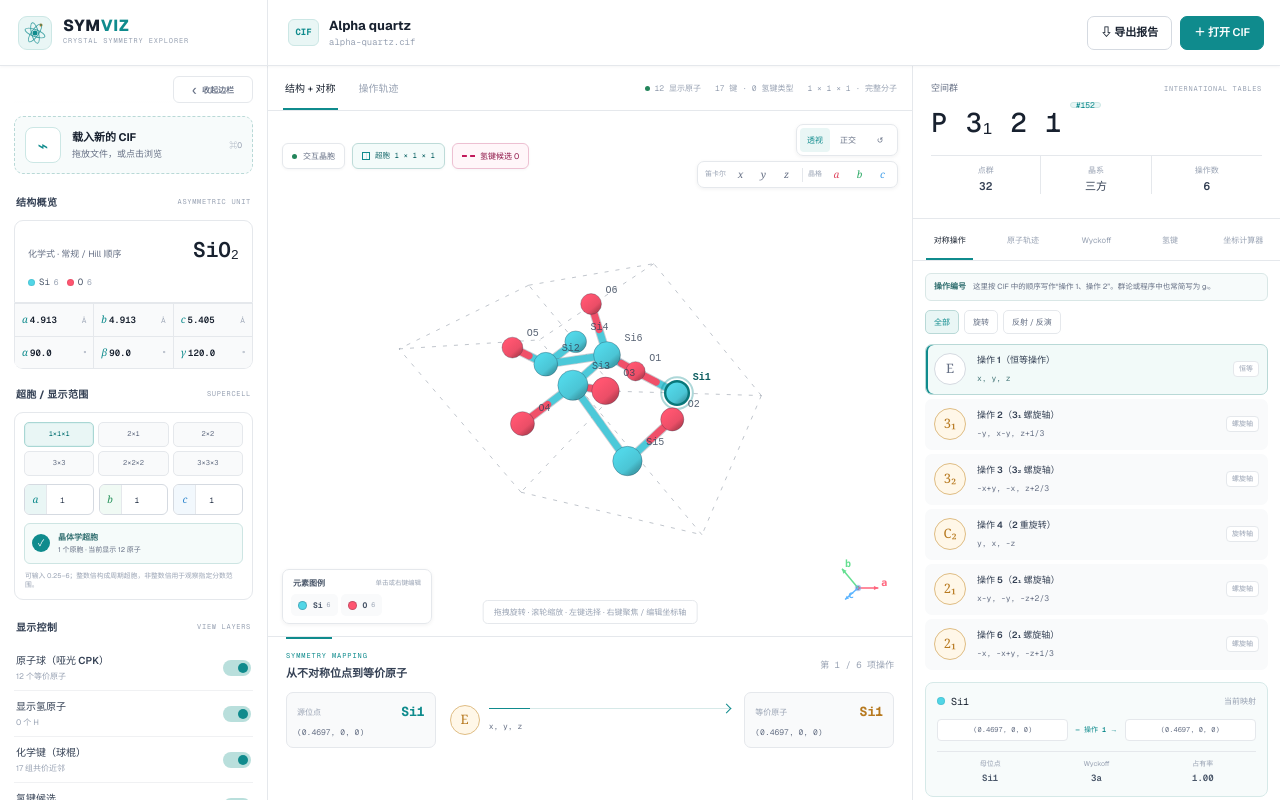
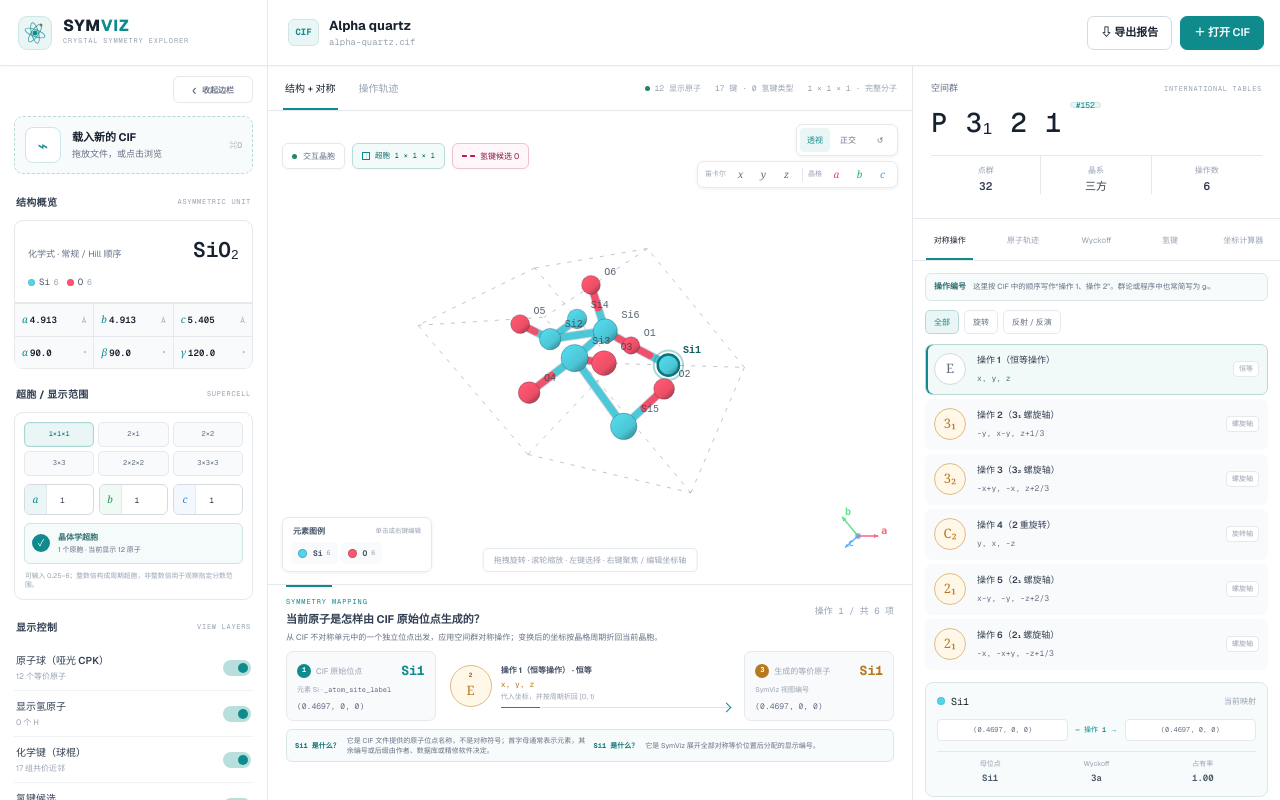
Before and after one commit to gutubu/SymVizCrystal, a Next.js app: page / in a window 1280 px wide. Built offline with nearby package versions, Linux system fonts and the light colour scheme.

Commit message:
Clarify symmetry mapping labels

```diff
--- a/app/globals.css
+++ b/app/globals.css
@@ -420,7 +420,7 @@ canvas:focus-visible {
   display: grid;
   grid-column: 2;
   grid-row: 2;
-  grid-template-rows: 45px minmax(330px, 1fr) 164px;
+  grid-template-rows: 45px minmax(330px, 1fr) 216px;
   min-width: 0;
   min-height: 0;
   overflow: hidden;
@@ -663,7 +663,7 @@ canvas:focus-visible {
 
 .symmetry-story {
   position: relative;
-  padding: 14px 18px 16px;
+  padding: 12px 18px 14px;
   border-top: 1px solid var(--line);
   background: #fff;
 }
@@ -673,20 +673,31 @@ canvas:focus-visible {
 .eyebrow { color: var(--accent); font-family: var(--font-geist-mono), monospace; font-size: 7px; letter-spacing: .13em; }
 .story-title strong { margin-top: 3px; color: #344054; font-size: 11px; font-weight: 630; }
 .story-count { color: var(--subtle); font-family: var(--font-geist-mono), monospace; font-size: 9px; }
+.mapping-intro { margin: 5px 0 0; color: var(--muted); font-size: 8px; line-height: 1.4; }
 
-.mapping-row { display: grid; grid-template-columns: minmax(110px, .8fr) minmax(190px, 1.5fr) minmax(110px, .8fr); align-items: center; gap: 14px; margin-top: 11px; }
-.mapping-node { display: grid; grid-template-columns: 1fr auto; align-items: center; gap: 1px 8px; min-width: 0; height: 56px; padding: 8px 10px; border: 1px solid var(--line); border-radius: 7px; background: var(--panel-soft); }
-.mapping-node span { color: var(--subtle); font-size: 8px; }
+.mapping-row { display: grid; grid-template-columns: minmax(140px, .8fr) minmax(230px, 1.5fr) minmax(140px, .8fr); align-items: center; gap: 14px; margin-top: 8px; }
+.mapping-node { display: grid; grid-template-columns: 1fr auto; align-items: center; gap: 1px 8px; min-width: 0; min-height: 70px; padding: 7px 10px; border: 1px solid var(--line); border-radius: 7px; background: var(--panel-soft); }
+.mapping-node span { display: inline-flex; align-items: center; gap: 5px; color: var(--subtle); font-size: 8px; }
+.mapping-node span b { display: grid; width: 14px; height: 14px; place-items: center; border-radius: 50%; color: #fff; background: var(--accent); font-family: var(--font-geist-mono), monospace; font-size: 7px; }
 .mapping-node strong { color: var(--accent); font-family: var(--font-geist-mono), monospace; font-size: 13px; }
-.mapping-node small { grid-column: 1 / -1; overflow: hidden; color: var(--muted); font-family: var(--font-geist-mono), monospace; font-size: 8px; text-overflow: ellipsis; white-space: nowrap; }
+.mapping-node small { grid-column: 1 / -1; overflow: hidden; color: var(--subtle); font-size: 7px; text-overflow: ellipsis; white-space: nowrap; }
+.mapping-node small code { color: #667085; font-family: var(--font-geist-mono), monospace; }
+.mapping-node em { grid-column: 1 / -1; color: var(--muted); font-family: var(--font-geist-mono), monospace; font-size: 8px; font-style: normal; }
 .mapping-node.target strong { color: var(--amber); }
+.mapping-node.target span b { background: var(--amber); }
 
-.mapping-operation { display: grid; grid-template-columns: 30px 1fr; align-items: center; gap: 5px 9px; min-width: 0; }
-.mapping-operation > span { grid-row: 1 / 3; display: grid; width: 30px; height: 30px; place-items: center; border: 1px solid #dfbd84; border-radius: 50%; color: var(--amber); background: var(--amber-soft); font-family: Georgia, serif; font-size: 13px; }
-.mapping-operation > div { position: relative; height: 1px; background: #d6e9e8; }
-.mapping-operation > div::after { position: absolute; top: -3px; right: 0; width: 7px; height: 7px; content: ""; border-top: 1px solid var(--accent); border-right: 1px solid var(--accent); transform: rotate(45deg); }
-.mapping-operation > div i { position: absolute; top: 0; left: 0; height: 1px; background: var(--accent); transition: width .25s ease; }
-.mapping-operation small { overflow: hidden; color: var(--muted); font-family: var(--font-geist-mono), monospace; font-size: 8px; text-overflow: ellipsis; white-space: nowrap; }
+.mapping-operation { display: grid; grid-template-columns: 42px minmax(0, 1fr); align-items: center; gap: 5px 9px; min-width: 0; }
+.mapping-operation > span { grid-row: 1 / 3; display: flex; align-items: center; flex-direction: column; justify-content: center; width: 42px; height: 42px; gap: 1px; border: 1px solid #dfbd84; border-radius: 50%; color: var(--amber); background: var(--amber-soft); font-family: Georgia, serif; font-size: 13px; }
+.mapping-operation > span b { color: #9a6a20; font-family: var(--font-geist-mono), monospace; font-size: 6px; font-weight: 650; }
+.mapping-operation-copy { display: flex; min-width: 0; flex-direction: column; gap: 2px; }
+.mapping-operation-copy strong { overflow: hidden; color: #475467; font-size: 8px; font-weight: 620; text-overflow: ellipsis; white-space: nowrap; }
+.mapping-operation-copy code { overflow: hidden; color: var(--amber); font-family: var(--font-geist-mono), monospace; font-size: 8px; text-overflow: ellipsis; white-space: nowrap; }
+.mapping-operation-copy small { overflow: hidden; color: var(--subtle); font-size: 7px; text-overflow: ellipsis; white-space: nowrap; }
+.mapping-arrow { position: relative; height: 1px; background: #d6e9e8; }
+.mapping-arrow::after { position: absolute; top: -3px; right: 0; width: 7px; height: 7px; content: ""; border-top: 1px solid var(--accent); border-right: 1px solid var(--accent); transform: rotate(45deg); }
+.mapping-arrow i { position: absolute; top: 0; left: 0; height: 1px; background: var(--accent); transition: width .25s ease; }
+.mapping-label-help { display: grid; grid-template-columns: auto minmax(0, 1fr) auto minmax(0, 1fr); align-items: center; gap: 4px 7px; margin-top: 8px; padding: 6px 8px; border: 1px solid #d6e9e8; border-radius: 6px; color: var(--muted); background: #f7fbfb; font-size: 7px; line-height: 1.35; }
+.mapping-label-help b { color: #0d7476; font-family: var(--font-geist-mono), monospace; font-size: 7px; white-space: nowrap; }
 
 .right-panel {
   display: grid;
@@ -964,17 +975,28 @@ canvas:focus-visible {
   .left-panel { order: 2; max-height: none; border-right: 0; border-bottom: 1px solid var(--line); }
   .app-shell.sidebar-collapsed .left-panel { min-height: 48px; max-height: 48px; padding: 5px 10px; }
   .app-shell.sidebar-collapsed .drawer-control button { width: 100%; height: 36px; }
-  .workspace { order: 1; display: grid; min-height: 690px; grid-template-rows: 43px 470px 177px; }
+  .workspace { order: 1; display: grid; min-height: 743px; grid-template-rows: 43px 470px 230px; }
   .right-panel { order: 3; min-height: 670px; }
   .workspace-stats { display: none; }
-  .mapping-row { grid-template-columns: 1fr 90px 1fr; gap: 7px; }
-  .mapping-operation { grid-template-columns: 25px 1fr; gap: 4px; }
-  .mapping-operation > span { width: 25px; height: 25px; }
+  .mapping-row { grid-template-columns: 1fr minmax(120px, .9fr) 1fr; gap: 7px; }
+  .mapping-operation { grid-template-columns: 34px minmax(0, 1fr); gap: 4px; }
+  .mapping-operation > span { width: 34px; height: 34px; }
+  .mapping-label-help { grid-template-columns: auto minmax(0, 1fr); }
   .canvas-topbar { right: 8px; left: 8px; }
   .view-presets > span { display: none; }
   .element-legend { right: 8px; bottom: 45px; left: 8px; max-width: none; }
 }
 
+@media (max-width: 520px) {
+  .workspace { min-height: 900px; grid-template-rows: 43px 430px 427px; }
+  .symmetry-story { overflow-y: auto; }
+  .story-count { display: none; }
+  .mapping-row { grid-template-columns: 1fr; }
+  .mapping-operation { grid-template-columns: 42px minmax(0, 1fr); padding: 2px 8px; }
+  .mapping-operation > span { width: 42px; height: 42px; }
+  .mapping-node { min-height: 66px; }
+}
+
 @media (prefers-reduced-motion: reduce) {
   *, *::before, *::after { scroll-behavior: auto !important; animation-duration: .01ms !important; transition-duration: .01ms !important; }
 }
--- a/app/page.tsx
+++ b/app/page.tsx
@@ -1493,18 +1493,39 @@ export default function Home() {
 
         <div className="symmetry-story">
           <div className="story-title">
-            <div><span className="eyebrow">SYMMETRY MAPPING</span><strong>从不对称位点到等价原子</strong></div>
-            <span className="story-count">第 {selectedOperation.id} / {structure.operations.length} 项操作</span>
+            <div><span className="eyebrow">SYMMETRY MAPPING</span><strong>当前原子是怎样由 CIF 原始位点生成的？</strong></div>
+            <span className="story-count">操作 {selectedOperation.id} / 共 {structure.operations.length} 项</span>
           </div>
+          <p className="mapping-intro">从 CIF 不对称单元中的一个独立位点出发，应用空间群对称操作；变换后的坐标按晶格周期折回当前晶胞。</p>
           <div className="mapping-row">
-            <div className="mapping-node source"><span>源位点</span><strong>{selectedAtom?.source.label}</strong><small>{selectedAtom ? coordinateText(selectedAtom.source.fract) : "—"}</small></div>
+            <div className="mapping-node source">
+              <span><b>1</b>CIF 原始位点</span>
+              <strong>{selectedAtom?.source.label}</strong>
+              <small>元素 {selectedAtom?.element ?? "—"} · <code>_atom_site_label</code></small>
+              <em>{selectedAtom ? coordinateText(selectedAtom.source.fract) : "—"}</em>
+            </div>
             <div className="mapping-operation">
-              <span>{selectedOperation.label}</span>
-              <div><i style={{ width: `${completion}%` }} /></div>
-              <small>{selectedOperation.xyz}</small>
-            </div>
-            <div className="mapping-node target"><span>等价原子</span><strong>{selectedAtom?.label}</strong><small>{coordinateText(transformedSelected as Vec3)}</small></div>
+              <span><b>2</b>{selectedOperation.label}</span>
+              <div className="mapping-operation-copy">
+                <strong>{operationTitle(selectedOperation)} · {operationKindLabel(selectedOperation.kind)}</strong>
+                <code>{selectedOperation.xyz}</code>
+                <small>代入坐标，并按周期折回 [0, 1)</small>
+              </div>
+              <div className="mapping-arrow"><i style={{ width: `${completion}%` }} /></div>
+            </div>
+            <div className="mapping-node target">
+              <span><b>3</b>生成的等价原子</span>
+              <strong>{selectedAtom?.label}</strong>
+              <small>SymViz 视图编号</small>
+              <em>{coordinateText(transformedSelected as Vec3)}</em>
+            </div>
           </div>
+          {selectedAtom && <div className="mapping-label-help">
+            <b>{selectedAtom.source.label} 是什么？</b>
+            <span>它是 CIF 文件提供的原子位点名称，不是对称符号；首字母通常表示元素，其余编号或后缀由作者、数据库或精修软件决定。</span>
+            <b>{selectedAtom.label} 是什么？</b>
+            <span>它是 SymViz 展开全部对称等价位置后分配的显示编号。</span>
+          </div>}
         </div>
       </section>
 
```
Also changed, not shown: 1 other file (tests, documents, lock files or other folders).
